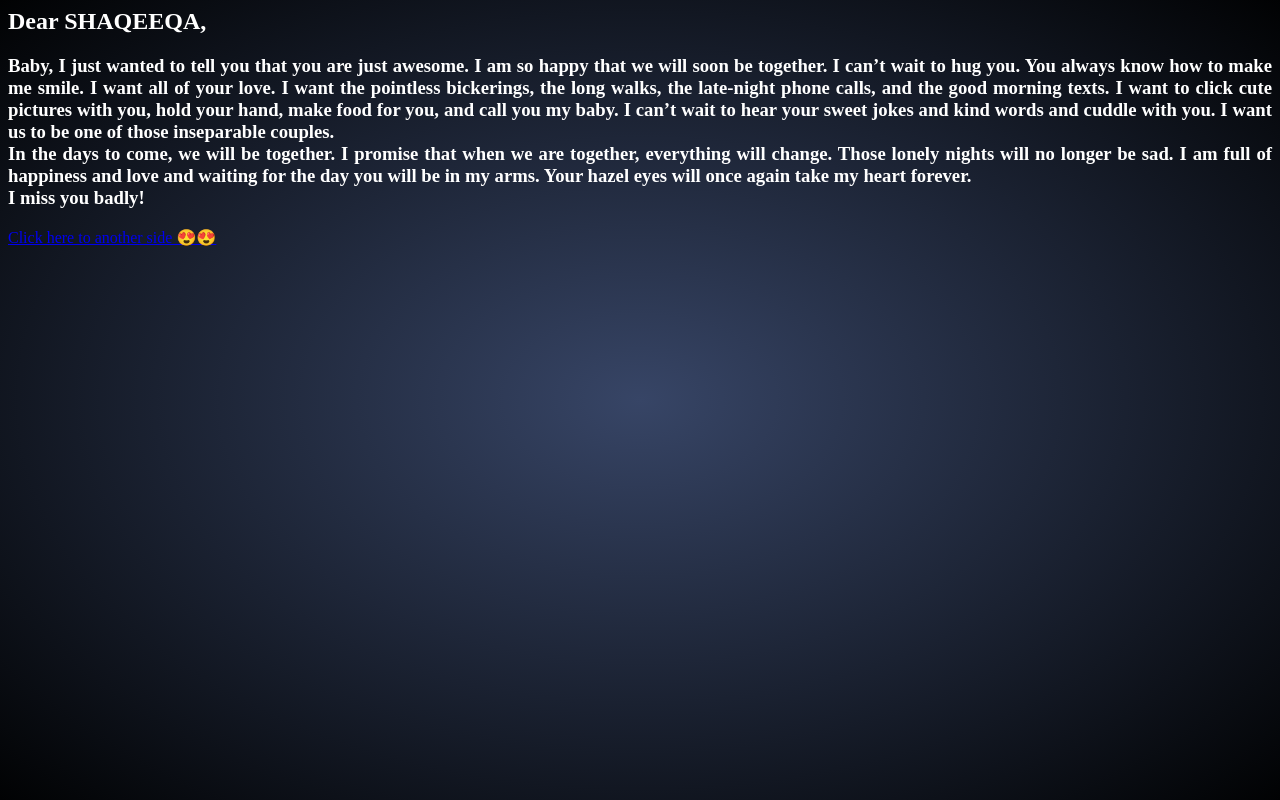
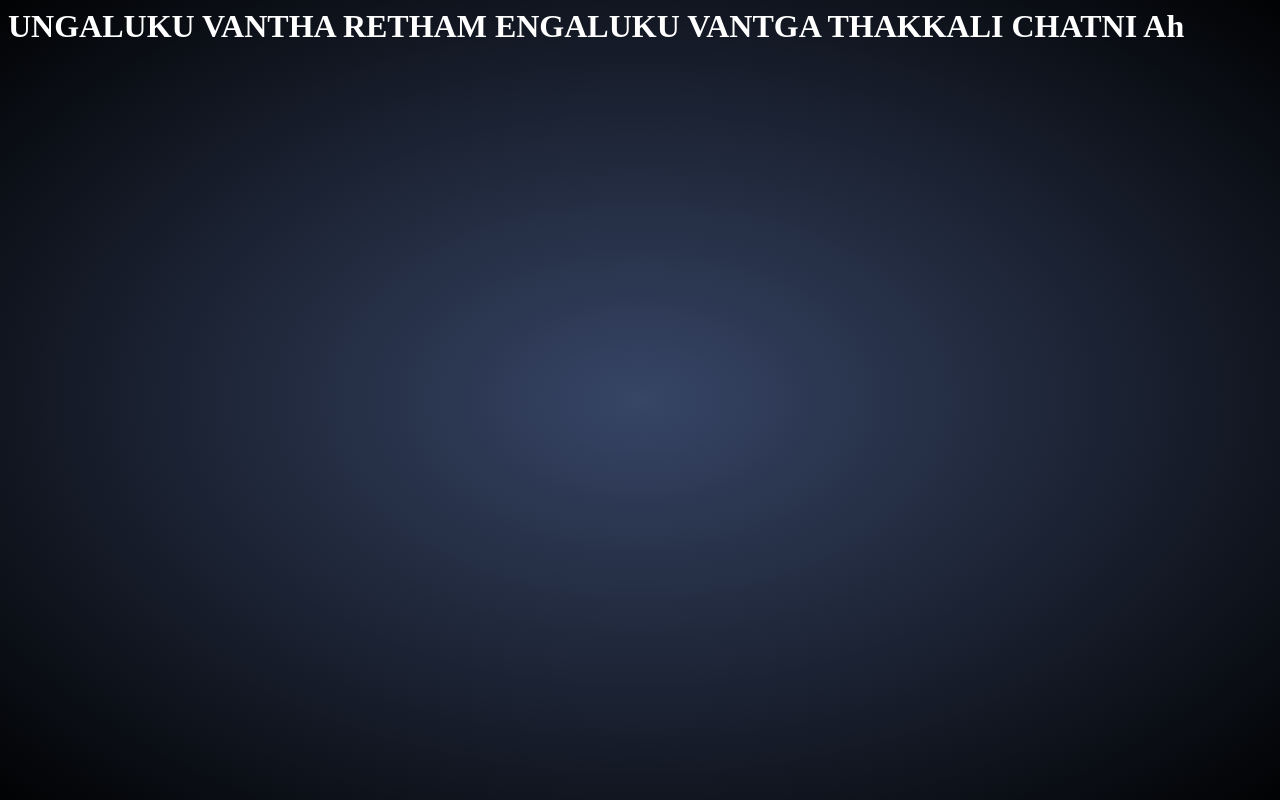
Before and after one commit to sharfee/Shaqee, a plain HTML site: page Index.html in a window 1280 px wide. Drawn offline with Linux system fonts and the light colour scheme.

Commit message:
Update Index.html

```diff
--- a/Index.html
+++ b/Index.html
@@ -17,7 +17,7 @@
         </style>
     </head>
     <body>
-        <h2>Dear SHAQEEQA,</h2>
+        <!-- <h2>Dear SHAQEEQA,</h2>
         <h3>
             Baby, I just wanted to tell you that you are just awesome.
             I am so happy that we will soon be together.
@@ -34,10 +34,11 @@
             I am full of happiness and love and waiting for the day you will be in my arms.
             Your hazel eyes will once again take my heart forever. <br>
 
-            I miss you badly!
+            I miss you badly! -->
+            <h1>UNGALUKU VANTHA RETHAM ENGALUKU VANTGA THAKKALI CHATNI Ah</h1>
 
 
         </h3>
-        <a href="siyas.html" target="blank">Click here to another side &#128525&#128525</a>
+        <!--<a href="siyas.html" target="blank">Click here to another side &#128525&#128525</a> -->
     </body>
 </html>
```
